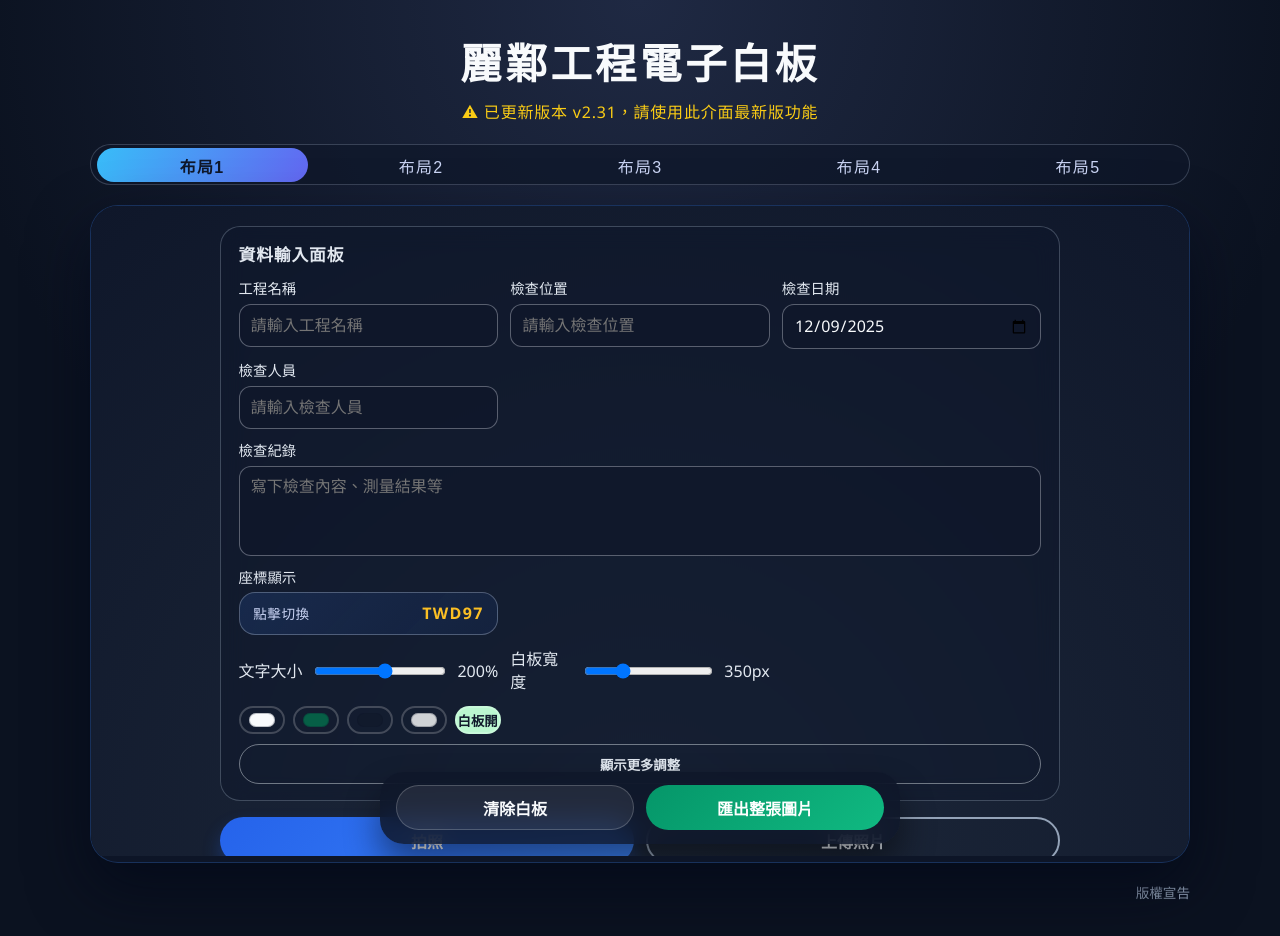
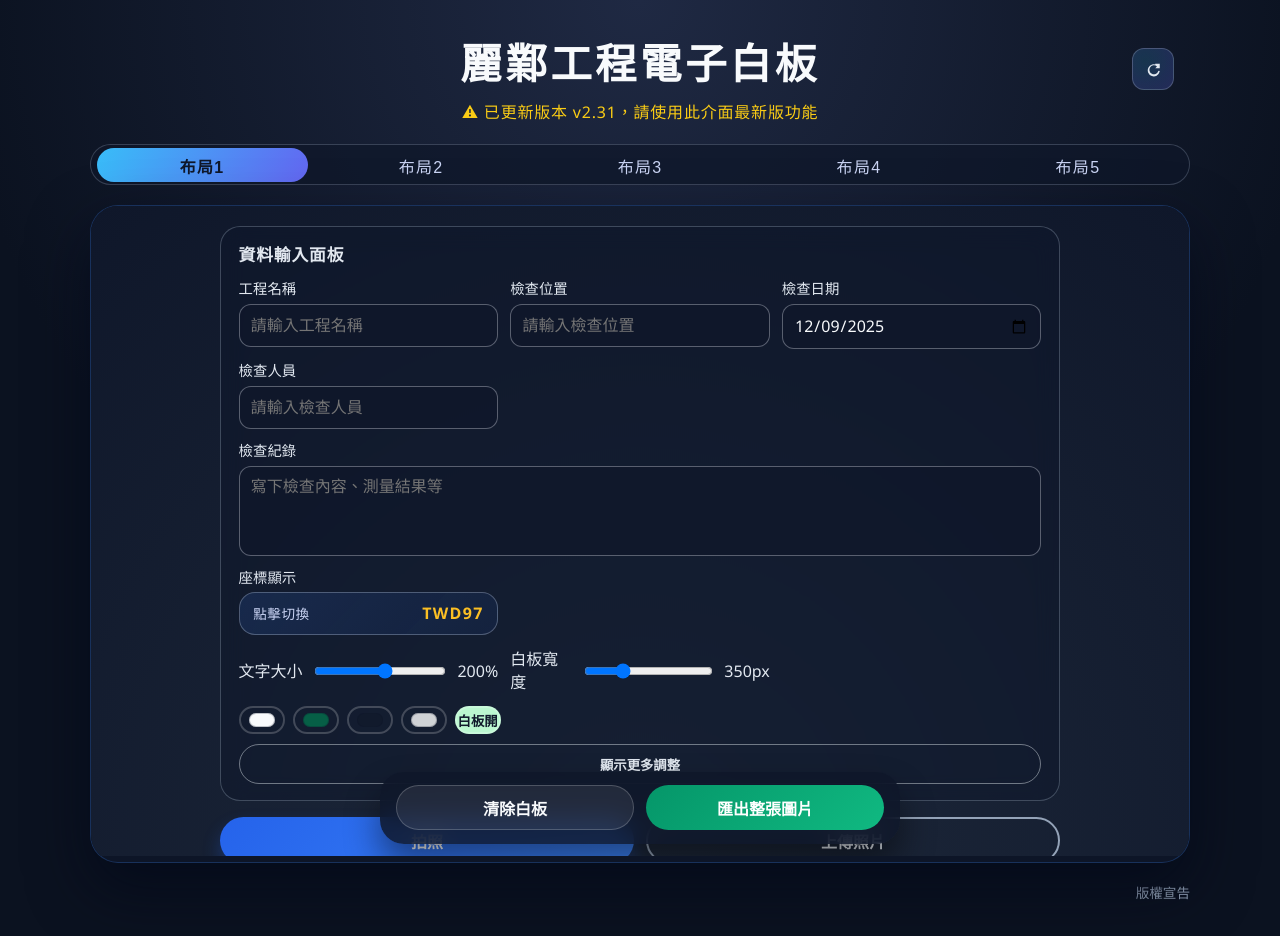
Before and after one commit to Sean4437/ssean4437WebLibrary, a plain HTML site: page index.html in a window 1280 px wide. Drawn offline with nearby package versions, Linux system fonts and the light colour scheme.

Commit message:
Add files via upload

```diff
--- a/index.html
+++ b/index.html
@@ -36,6 +36,38 @@
         display: flex;
         flex-direction: column;
         gap: 1.25rem;
+        position: relative;
+      }
+
+      .reload-btn {
+        position: absolute;
+        top: clamp(0.4rem, 3vw, 1rem);
+        right: clamp(0.4rem, 3vw, 1rem);
+        width: 42px;
+        height: 42px;
+        border-radius: 12px;
+        border: 1px solid rgba(148, 163, 184, 0.35);
+        background: radial-gradient(circle at 30% 30%, rgba(56, 189, 248, 0.18), rgba(99, 102, 241, 0.25));
+        color: #e2e8f0;
+        cursor: pointer;
+        display: inline-flex;
+        align-items: center;
+        justify-content: center;
+        transition: transform 0.18s ease, box-shadow 0.18s ease, border-color 0.18s ease;
+      }
+
+      .reload-btn:hover,
+      .reload-btn:focus-visible {
+        border-color: rgba(99, 102, 241, 0.65);
+        box-shadow: 0 10px 20px rgba(37, 99, 235, 0.28);
+        transform: translateY(-1px);
+        outline: none;
+      }
+
+      .reload-btn svg {
+        width: 18px;
+        height: 18px;
+        fill: currentColor;
       }
 
       header {
@@ -155,6 +187,11 @@
   </head>
   <body>
     <main class="app-shell">
+      <button class="reload-btn" id="reloadPageBtn" type="button" aria-label="重新載入頁面" title="重新載入頁面">
+        <svg viewBox="0 0 24 24" aria-hidden="true" focusable="false">
+          <path d="M21 5v6h-6l2.3-2.3a6 6 0 1 0 1.6 6.4 1 1 0 1 1 1.9.6A8 8 0 1 1 17.2 7H15V5z"/>
+        </svg>
+      </button>
       <header>
         <h1 class="title">麗鄴工程電子白板</h1>
         <p class="version-note">⚠ 已更新版本 v2.31，請使用此介面最新版功能</p>
@@ -247,6 +284,10 @@
       if (savedLayout && savedLayout !== 'layout1.html') {
         setActiveLayout(savedLayout);
       }
+
+      document.getElementById('reloadPageBtn')?.addEventListener('click', () => {
+        window.location.reload();
+      });
     </script>
   </body>
 </html>
```
